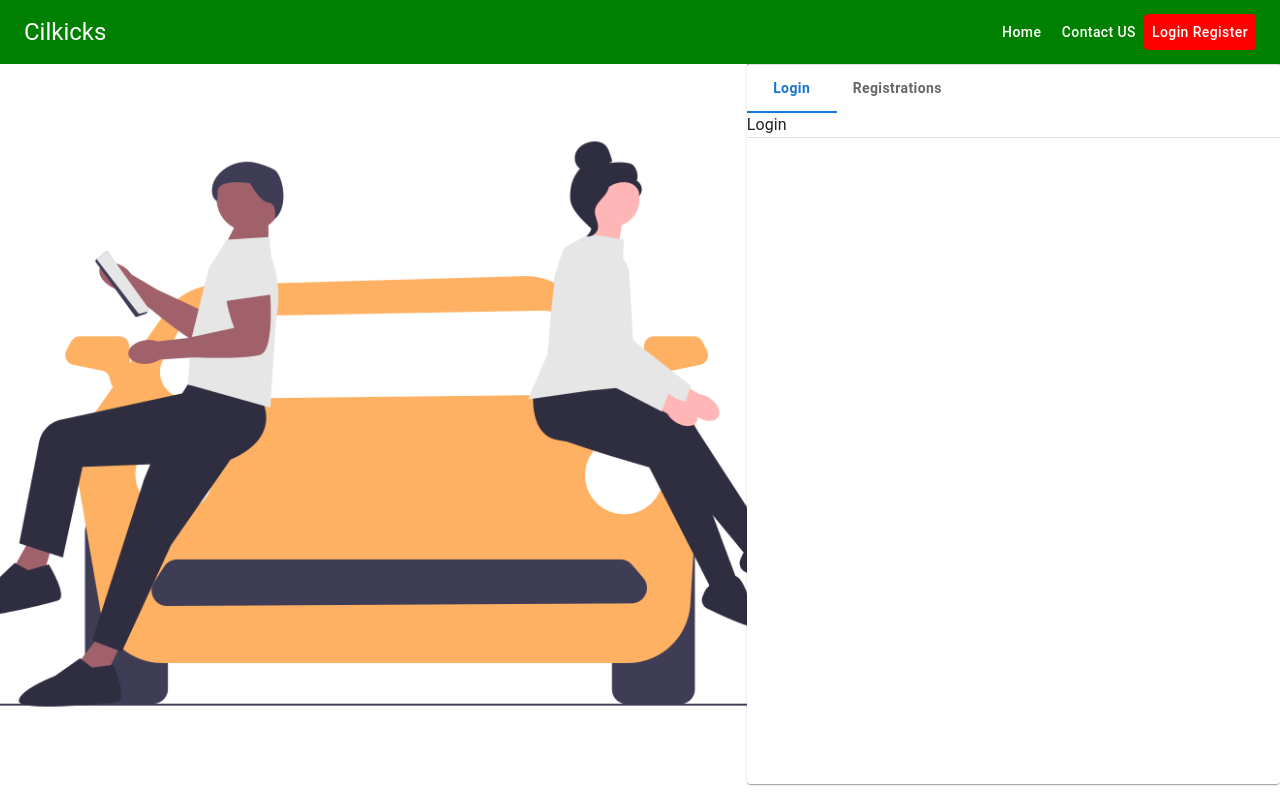
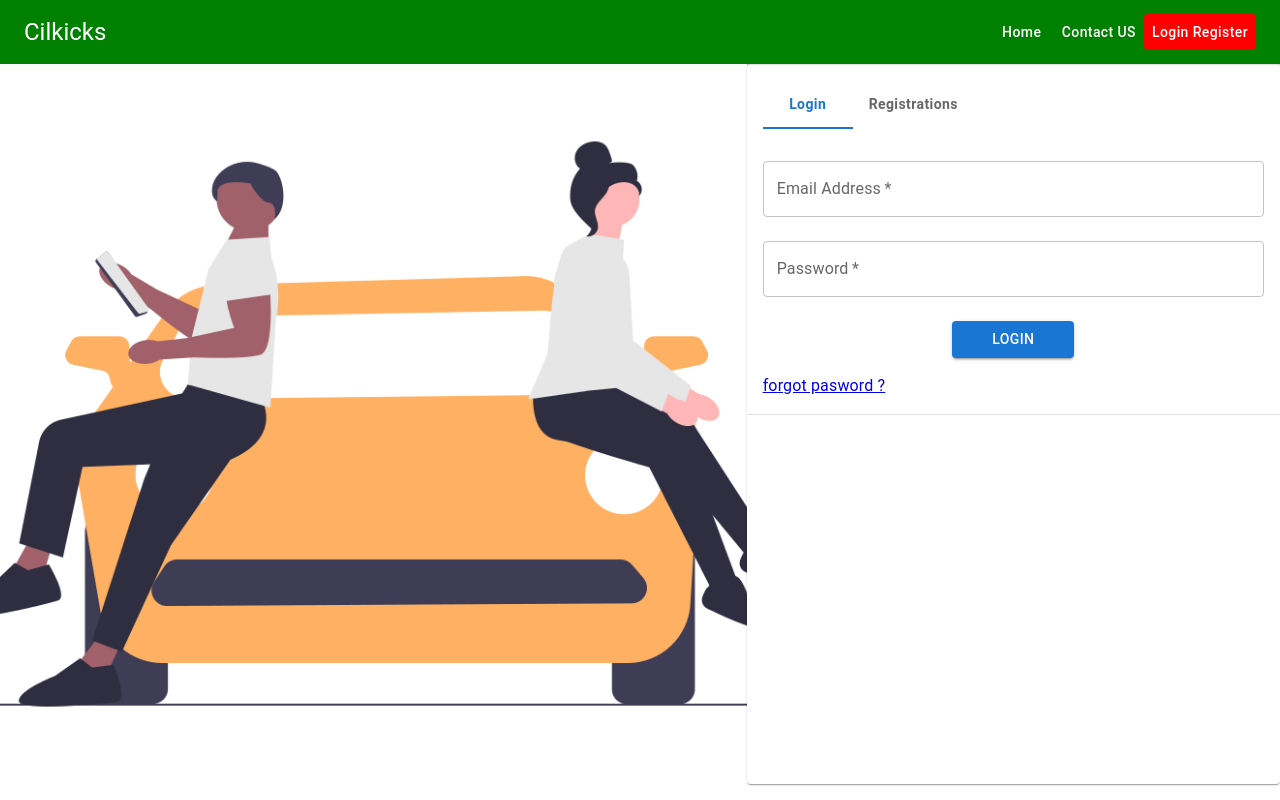
Before and after one commit to cecililu/loginfrontendinreact, a React (Create React App) app: page /login in a window 1280 px wide. Built offline with nearby package versions, Linux system fonts and the light colour scheme.

Commit message:
added login form

```diff
--- a/src/Components/pages/auth/Login.js
+++ b/src/Components/pages/auth/Login.js
@@ -1,7 +1,34 @@
+import { FormatAlignJustify } from '@mui/icons-material'
+import { Box,Alert, Button, TextField } from '@mui/material'
+import { flexbox } from '@mui/system'
 import React from 'react'
+import { NavLink } from 'react-router-dom'
+
+
+
 
 export const Login = () => {
-  return (
-    <div>Login</div>
+    const handleSubmit=(e)=>{
+        e.preventDefault()
+        const data=new FormData(e.currentTaget)
+        const data_pack={
+
+            email:data.get('email'),
+            password:data.get('password')
+        }
+        console.log(data_pack)
+    }
+    return (
+    <Box component='form' onSubmit={handleSubmit} noValidate sx={{ paddingTop:2}} id='login-form'>
+
+      <TextField margin='normal' required fullWidth id='email' name='email' label="Email Address"/>
+      <TextField margin='normal'  required fullWidth id='password' name='password' label="Password" type='password'/>
+       <Box textAlign='center'>
+
+        <Button sx={{mt:2,mb:2,px:5}} type='submit' variant='contained'>Login</Button>
+
+       </Box>
+       <NavLink to='/' >forgot pasword ?</NavLink>
+    </Box>
   )
 }
--- a/src/Components/pages/auth/LoginRegister.js
+++ b/src/Components/pages/auth/LoginRegister.js
@@ -41,18 +41,20 @@ export const LoginRegister = () => {
                     backgroundImage:`url(${image})`,
                     backgroundRepeat:'no-repeat',
                     backgroundSize:'cover',
-                    backgroundPosition:'center'
+                    backgroundPosition:'center',
+                    display:  {xs:'none', sm:'block'}
+
                     }}>
 
         </Grid>
-        <Grid item lg={5} sm={7}
+        <Grid item lg={5} sm={7} xs={12}
                 sx={{
 
                     }}>
 
             <Card sx={{width:'100%',height:'100%',backgroundColor:'white'}}>
                 <Box>
-                    <Box sx={{borderTop:1,borderBottom:1,borderColor:'divider'}}>
+                    <Box sx={{borderTop:1,borderBottom:1,borderColor:'divider',padding:2}}>
                         <Tabs value={value} onChange={handlechange}>
                             <Tab label="Login" sx={{textTransform:'none',fontWeight:'bold'}}></Tab>
                             <Tab label="Registrations"  sx={{textTransform:'none',fontWeight:'bold'}}></Tab>
```
